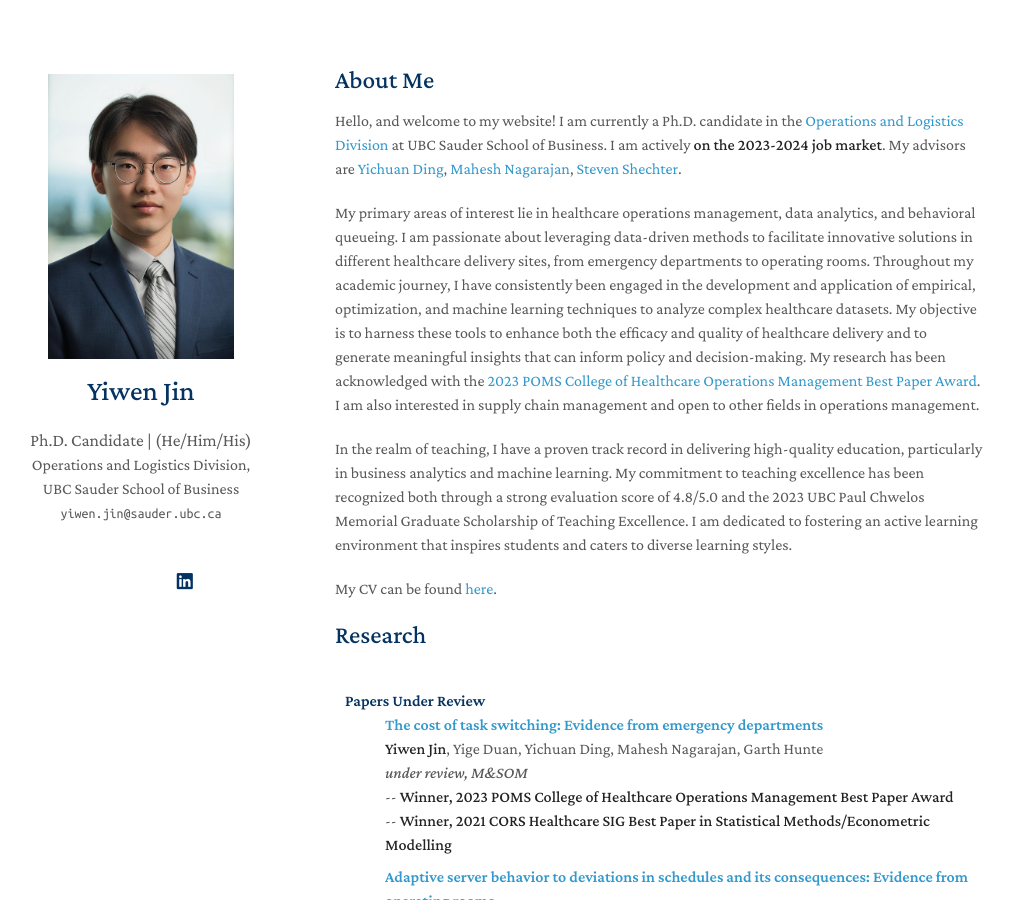
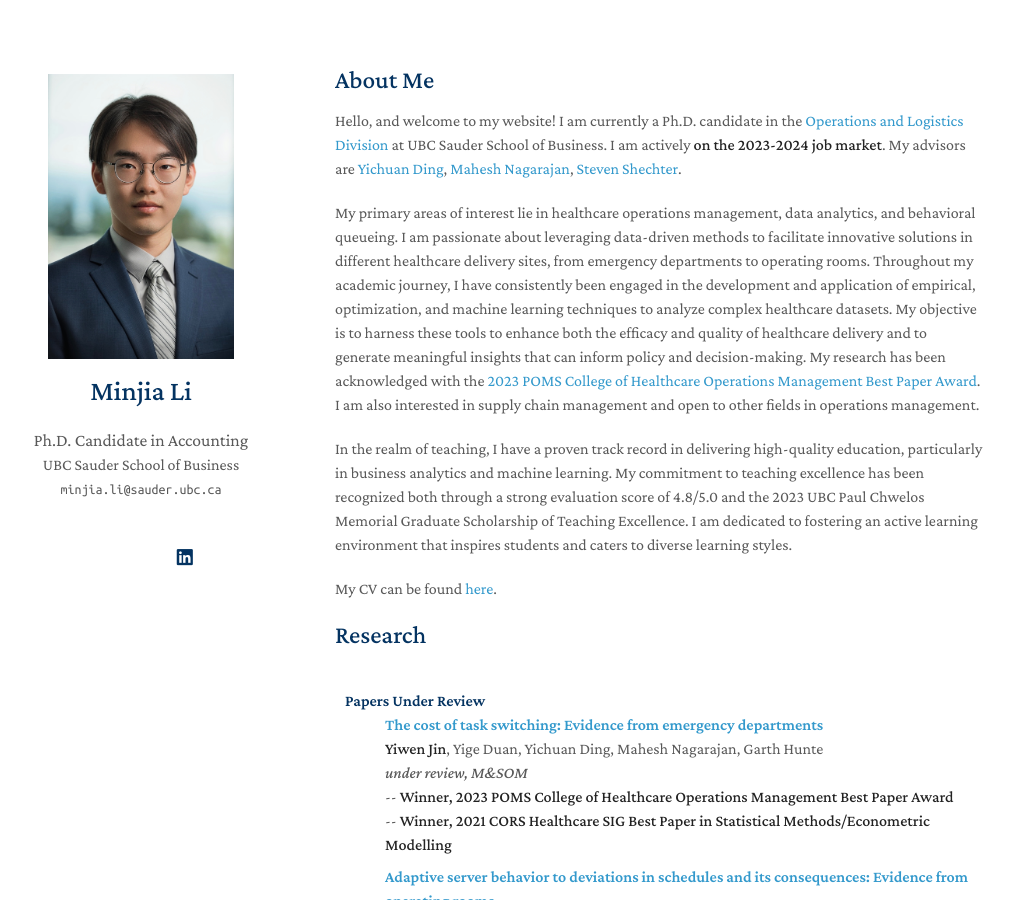
Before and after one commit to zeyang1225/zeyang1225.github.io, a Jekyll site: the page built from index.md, in a window 1280 px wide and 900 px high. Shown: the whole window, without its empty margins (135-1149 px from the left). Built offline with Jekyll 4.4.1, drawn with Linux system fonts in a browser that asks for light colours; nearby versions of some CDN libraries; a style sheet for code colours, icons or effects is not loaded; our own code applies the rules of GitHub Pages for plain Markdown files.

Commit message:
Update _config.yml

```diff
--- a/_config.yml
+++ b/_config.yml
@@ -1,8 +1,8 @@
 # Basic Information
-title: Yiwen Jin
-position: Ph.D. Candidate | (He/Him/His)
-affiliation: Operations and Logistics Division, UBC Sauder School of Business
-email: yiwen.jin@sauder.ubc.ca
+title: Minjia Li
+position: Ph.D. Candidate in Accounting
+affiliation: UBC Sauder School of Business
+email: minjia.li@sauder.ubc.ca
 
 # Search Engine Optimization (SEO)
 # The following information is used to improve the website traffic from search engines, e.g., Google.
@@ -13,7 +13,7 @@ email: yiwen.jin@sauder.ubc.ca
 google_scholar: https://scholar.google.com/citations?user=yw-UeGgAAAAJ&hl=sl
 cv_link: assets/files/yiwen_cv.pdf
 #github_link: https://github.com/
-linkedin: https://www.linkedin.com/in/yiwen-jin-789402111/
+linkedin: www.linkedin.com/in/minkali
 #twitter: https://twitter.com/
 
 # Images (e.g., your profile picture and your website's favicon)
```
